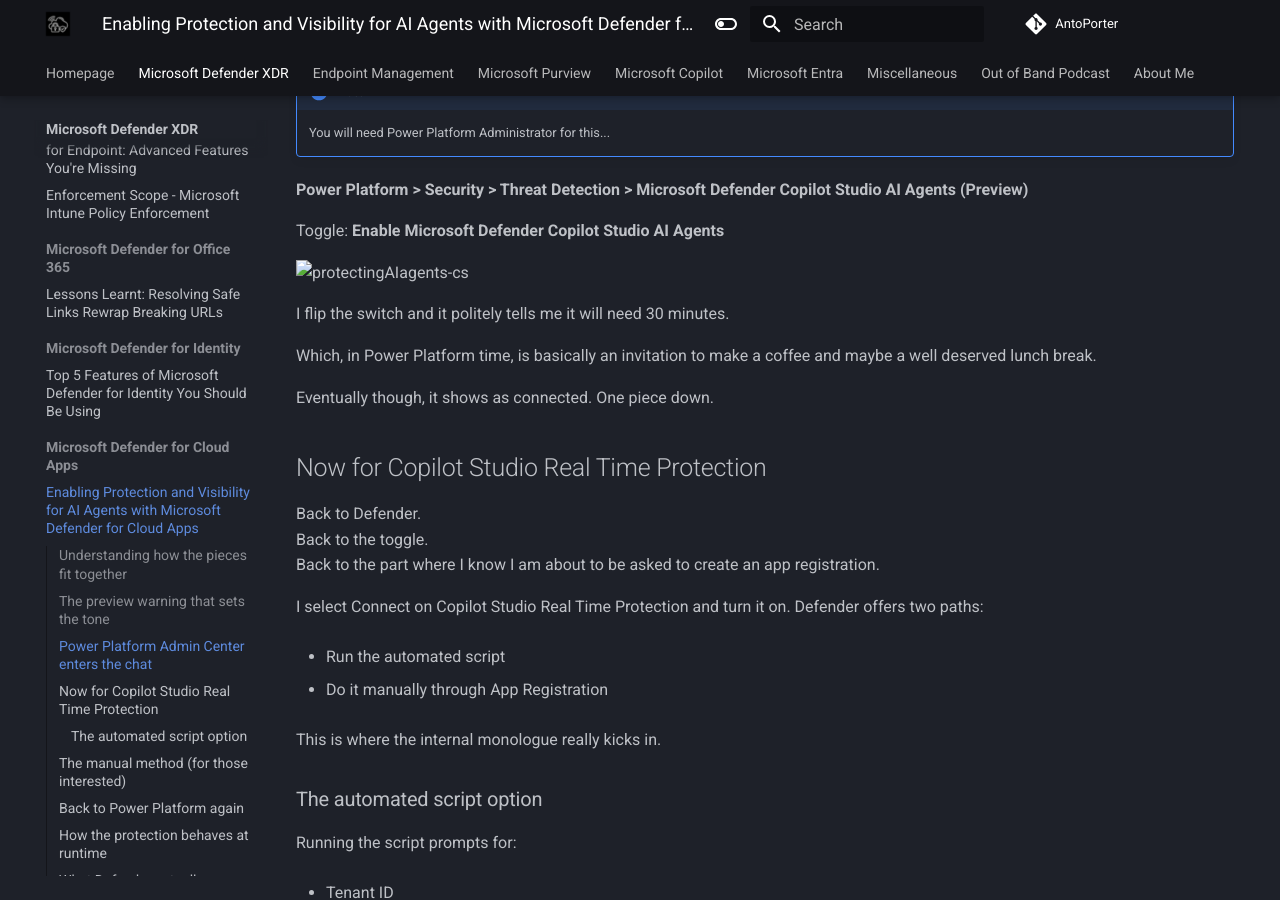
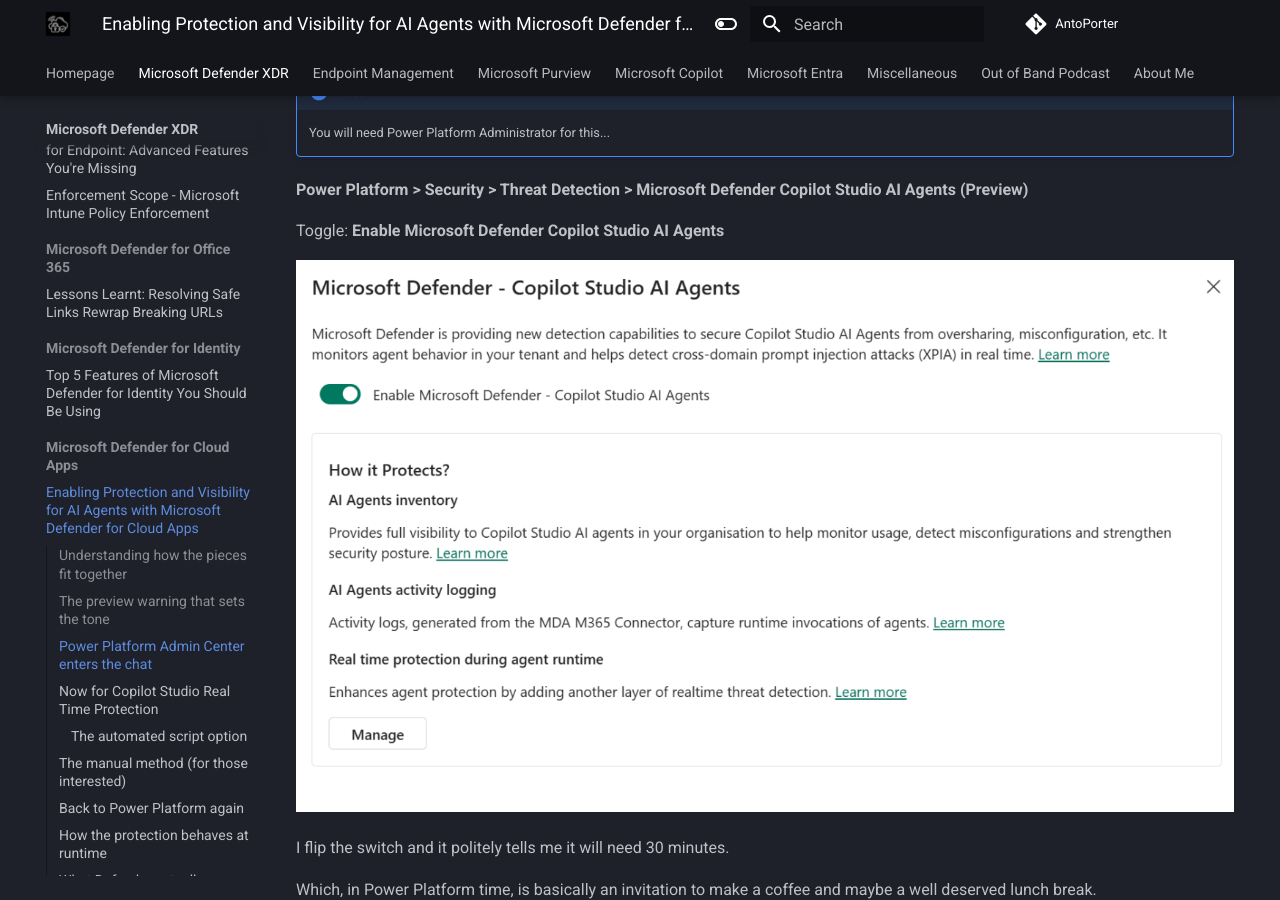
Before and after one commit to AntoPorter/antoporter.github.io, an MkDocs documentation site: the page built from docs/defenderxdr/defendercloudapps/protectingAIagents.md, in a window 1280 px wide and 900 px high, scrolled down 1893 px. Built offline with MkDocs 1.6.1 and Material for MkDocs 9.7.7, drawn with Linux system fonts in a browser that asks for light colours; comment, search, counter and statistics services are not loaded.

Commit message:
Update protectingAIagents.md

```diff
--- a/docs/defenderxdr/defendercloudapps/protectingAIagents.md
+++ b/docs/defenderxdr/defendercloudapps/protectingAIagents.md
@@ -57,7 +57,7 @@
 
 Toggle: **Enable Microsoft Defender Copilot Studio AI Agents**
 
-![protectingAIagents-cs](protectingAIagents-cs.png)
+![protectingAIagents-cs](./images/protectingAIagents-cs.png)
 
 I flip the switch and it politely tells me it will need 30 minutes.
 
```
